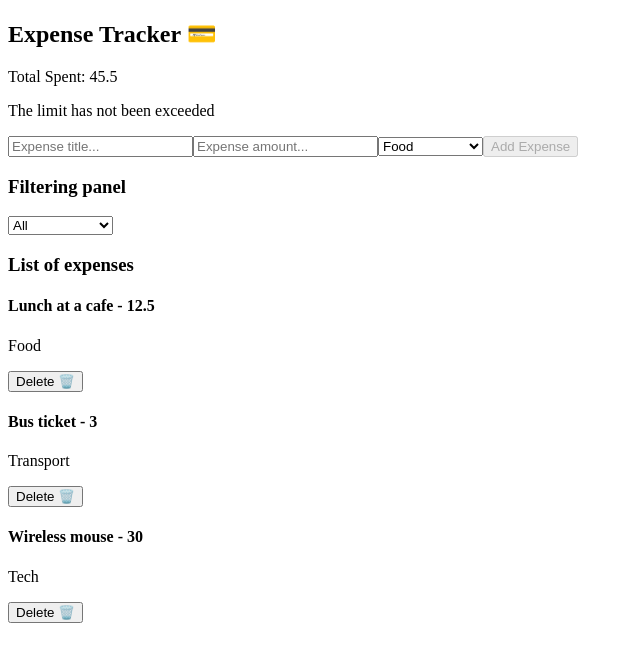
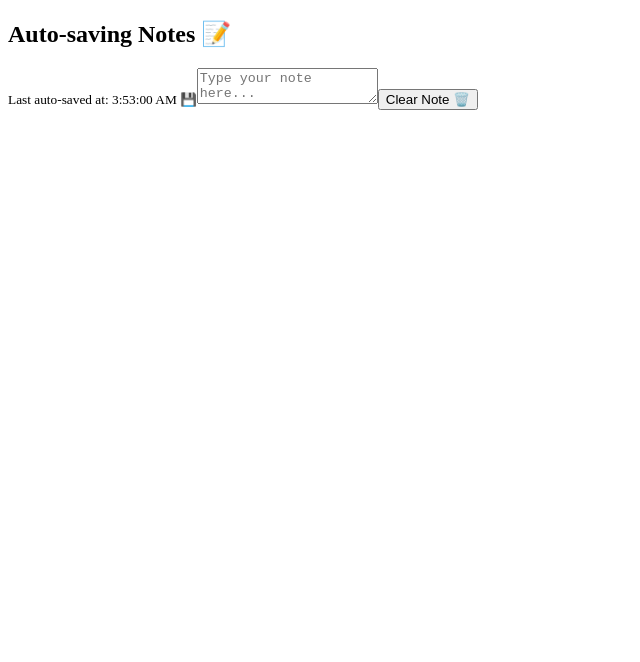
Before and after one commit to iveryasov/react-learning, a React (Vite) app: page / in a window 1280 px wide. Shown: the top 662 px of the page, without its empty margins (0-640 px from the left). Built offline with nearby package versions, Linux system fonts and the light colour scheme.

Commit message:
Day 124: Auto-saving notes with useEffect, localStorage sync, and lazy state initialization

```diff
--- a/src/App.tsx
+++ b/src/App.tsx
@@ -1,9 +1,9 @@
-import Day123 from './components/Day123';
+import Day124 from './components/Day124';
 
 function App() {
   return (
     <div>
-      <Day123 />
+      <Day124 />
     </div>
   );
 }
--- /dev/null
+++ b/src/components/Day124.tsx
@@ -0,0 +1,49 @@
+import { useState, useEffect } from 'react';
+
+// Day 124
+// Note with auto-save to localStorage and live browser tab synchronization
+// Learning useEffect
+
+function Day124() {
+    const [note, setNote] = useState<string>(() => {
+        return localStorage.getItem('user_note') || '';
+    });
+    const [savedAt, setSavedAt] = useState<string>(() => {
+        return localStorage.getItem('note_saved_at') || '';
+    });
+
+    useEffect(() => {
+        localStorage.setItem('user_note', note);
+
+        const now = new Date().toLocaleTimeString();
+        setSavedAt(now);
+        localStorage.setItem('note_saved_at', now);
+
+        document.title = note.length > 0 ? `Editing: ${note.slice(0, 10)}...` : 'Notes App';
+    }, [note]);
+
+    const handleClear = () => {
+        localStorage.removeItem('user_note');
+        localStorage.removeItem('note_saved_at');
+        setNote('');
+        setSavedAt('');
+        document.title = 'Notes App';
+    }
+
+    return (
+        <div>
+            <h2>Auto-saving Notes 📝</h2>
+            <small>{savedAt ? `Last auto-saved at: ${savedAt} 💾` : 'Not saved yet'}</small>
+
+            <textarea
+                onChange={(e) => setNote(e.target.value)}
+                value={note}
+                placeholder='Type your note here...'
+            ></textarea>
+
+            <button onClick={handleClear}>Clear Note 🗑️</button>
+        </div>
+    );
+}
+
+export default Day124;
```
